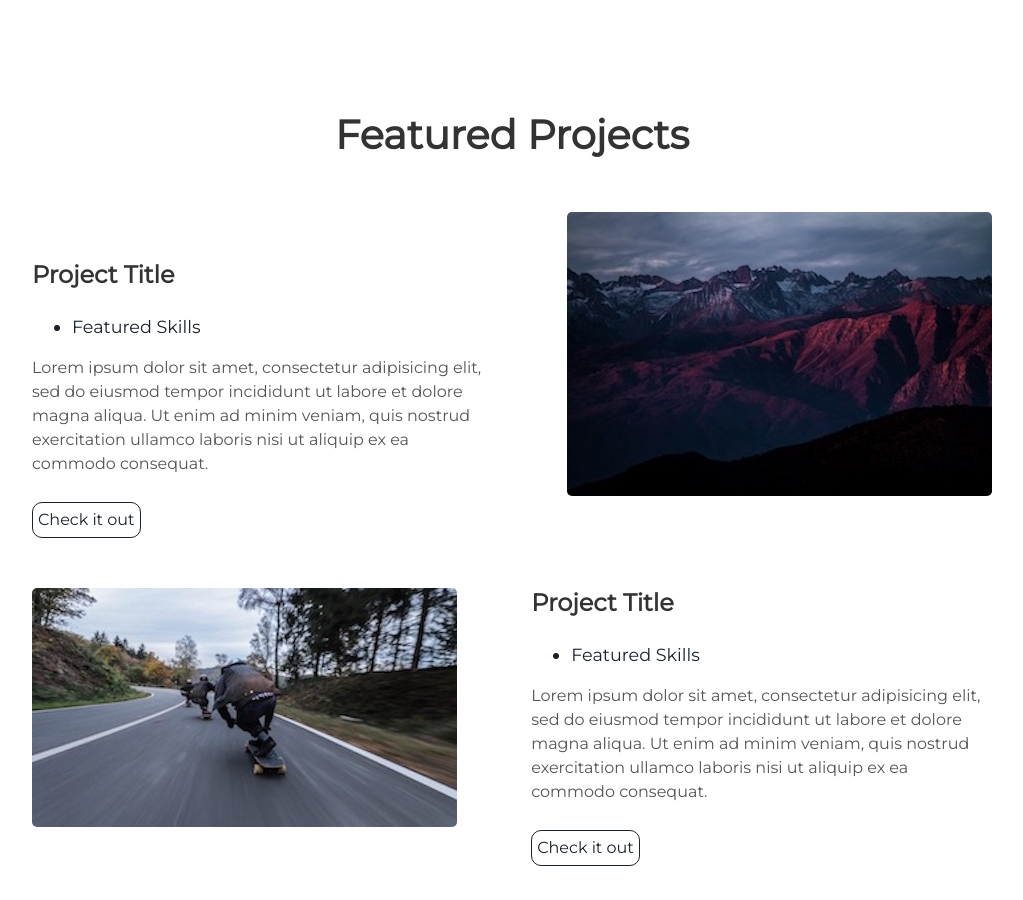
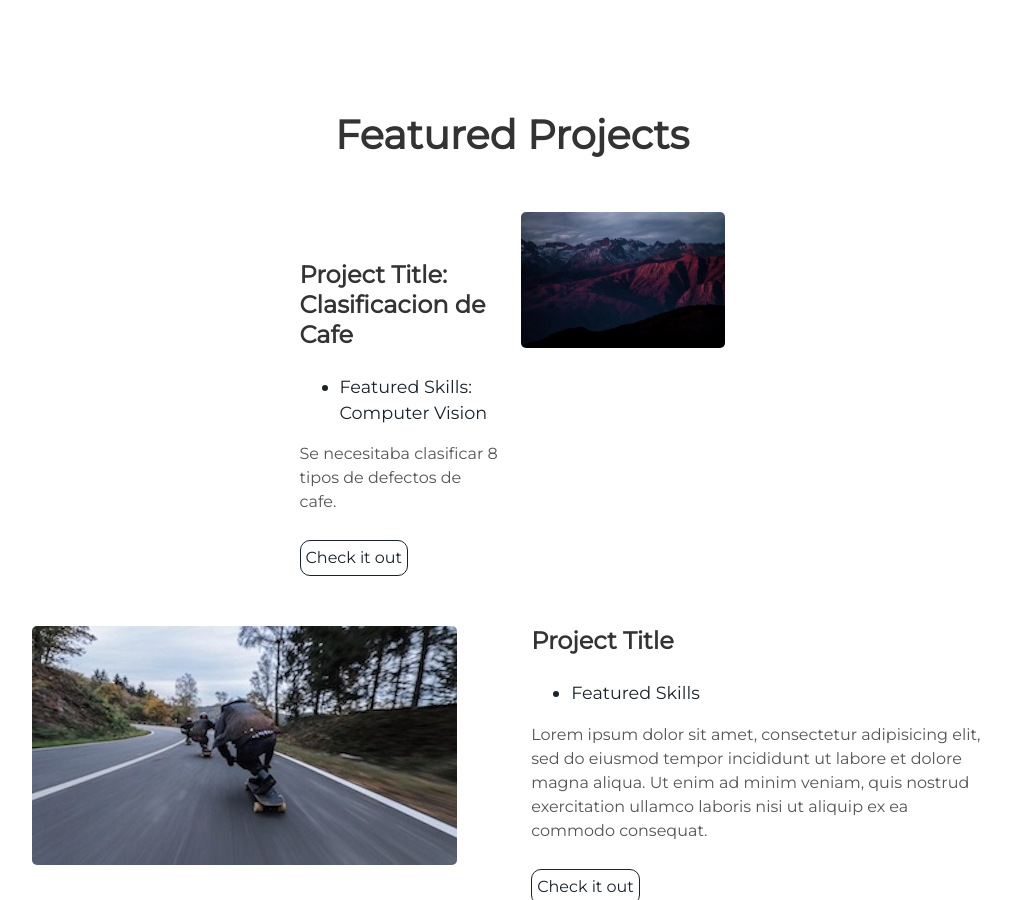
Before and after one commit to oecorrechag/Resume, a Jekyll site: the page built from index.html, in a window 1280 px wide and 900 px high, scrolled down 1487 px. Shown: the whole window, without its empty margins (128-1151 px from the left). Built offline with Jekyll 4.4.1, drawn with Linux system fonts in a browser that asks for light colours.

Commit message:
README.md
Ingreso beta proyecto cafe

```diff
--- a/_includes/projects.html
+++ b/_includes/projects.html
@@ -6,12 +6,12 @@
     <img alt="mountains" src="{{ "/assets/img/mountains.jpg" | prepend: site.baseurl }}" />
   </div>
   <div class="contents">
-    <h3> Project Title </h3>
+    <h3> Project Title: Clasificacion de Cafe </h3>
     <ul>
-      <li> Featured Skills</li>
+      <li> Featured Skills: Computer Vision</li>
     </ul>
-    <p>Lorem ipsum dolor sit amet, consectetur adipisicing elit, sed do eiusmod tempor incididunt ut labore et dolore magna aliqua. Ut enim ad minim veniam, quis nostrud exercitation ullamco laboris nisi ut aliquip ex ea commodo consequat.</p>
-    <a class="project-link" href="#">Check it out</a>
+    <p>Se necesitaba clasificar 8 tipos de defectos de cafe.</p>
+    <a class="project-link" href="https://github.com/oecorrechag/COVID_19_PP">Check it out</a>
   </div>
 </div>
 <div class="user-projects">
```
Also changed, not shown: assets/img/Cafe.JPG (added), src/img/Cafe.JPG (added).
